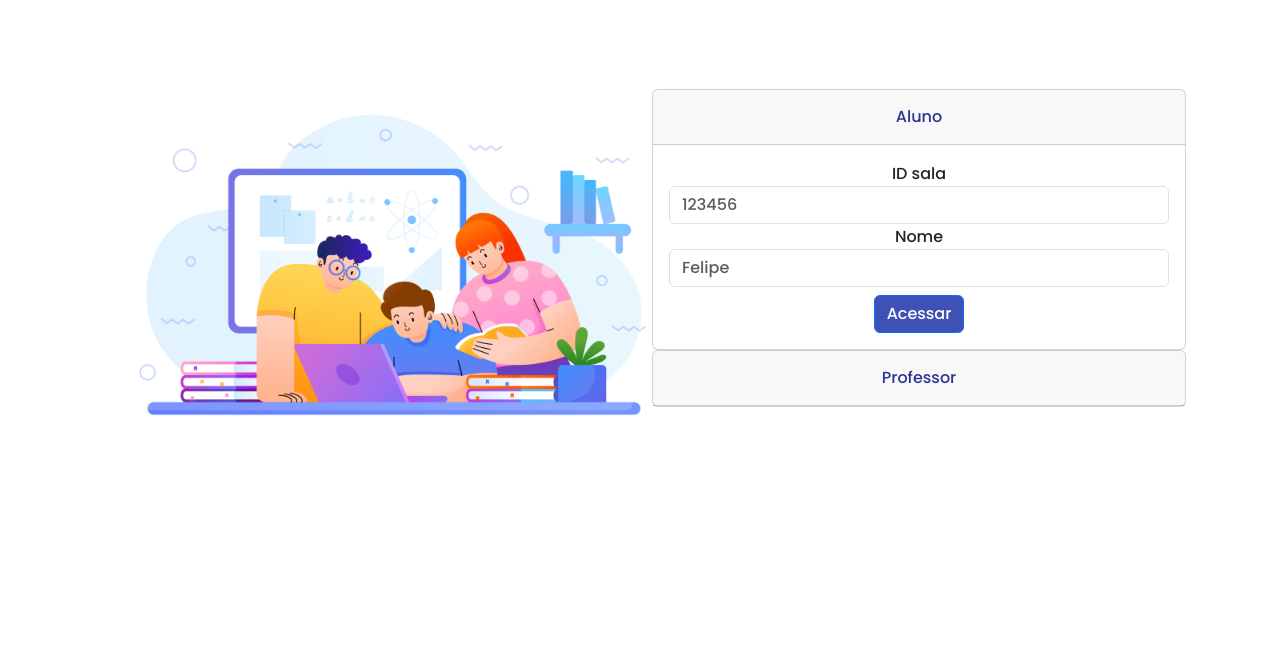
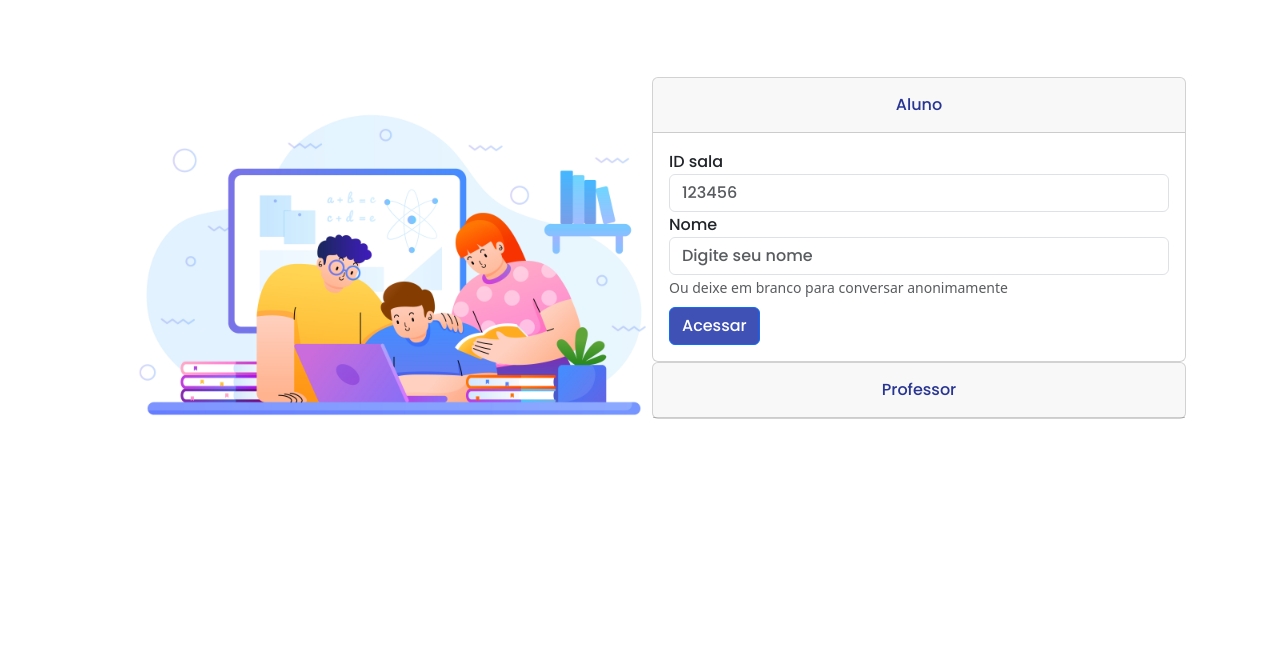
Before and after one commit to rodrigodasilv/quagga-web, a PHP site: page / in a window 1280 px wide. Shown: the part 50-699 px from the top of the page. Run offline with PHP 8.4, Linux system fonts and the light colour scheme.

Commit message:
Mudanças pequenas
Alterações:
Verificação de sala existente
Adição de botão de sair
Alteração no ícone de enviar para ser branco
Dica de preencher nome como vazio para ser anônimo

```diff
--- a/assets/style.css
+++ b/assets/style.css
@@ -86,3 +86,7 @@ span{
 .color-material-blue{
     color: #283593 !important;
 }
+
+.text-left-c{
+    text-align: left !important;
+}
--- a/index.php
+++ b/index.php
@@ -23,11 +23,11 @@
             <div class="col-6 text-center col-12-sm">
                 <img class="img-responsive" src="./assets/imgs/classroom.jpg" alt="classroom">
             </div>
-            <div class="col-6 text-center col-12-sm">
+            <div class="col-6 col-12-sm">
                 <div id="accordion">
                     <div class="card">
                         <div class="card-header" id="headingOne">
-                        <h5 class="mb-0">
+                        <h5 class="mb-0 text-center">
                             <button class="color-material-blue btn btn-link" data-toggle="collapse" style="text-decoration:none" data-target="#collapseOne" aria-expanded="true" aria-controls="collapseOne">
                             Aluno
                             </button>
@@ -44,7 +44,8 @@
                                 </div>
                                 <div class="form-group">
                                     <label for="nome">Nome</label>
-                                    <input type="text" class="form-control" id="nomeAluno" name="nomeAluno" placeholder="Felipe">
+                                    <input type="text" class="form-control" id="nomeAluno" name="nomeAluno" placeholder="Digite seu nome">
+                                    <small class="form-text text-muted">Ou deixe em branco para conversar anonimamente</small>
                                 </div>
                                 <button type="submit" class="btn btn-primary bg-material-blue mt-2">Acessar</button>
                             </form>
@@ -53,7 +54,7 @@
                     </div>
                     <div class="card">
                         <div class="card-header" id="headingTwo">
-                        <h5 class="mb-0">
+                        <h5 class="mb-0 text-center">
                             <button class="btn btn-link collapsed color-material-blue" style="text-decoration:none" data-toggle="collapse" data-target="#collapseTwo" aria-expanded="false" aria-controls="collapseTwo">
                             Professor
                             </button>
@@ -65,7 +66,7 @@
                                 <div class="form-group">
                                     <input type="hidden" name="tipo" value="prof">
                                     <label for="nome">Nome</label>
-                                    <input type="text" class="form-control" id="nomeProf" name="nomeProf" placeholder="Felipe">
+                                    <input type="text" class="form-control" id="nomeProf" name="nomeProf" placeholder="Digite seu nome">
                                 </div>
                                 <button type="submit" class="btn btn-primary bg-material-blue mt-2">Acessar</button>
                             </form>
```
Also changed, not shown: redirectSala.php (+5 -7 lines), sala.php (+17 -4 lines).
